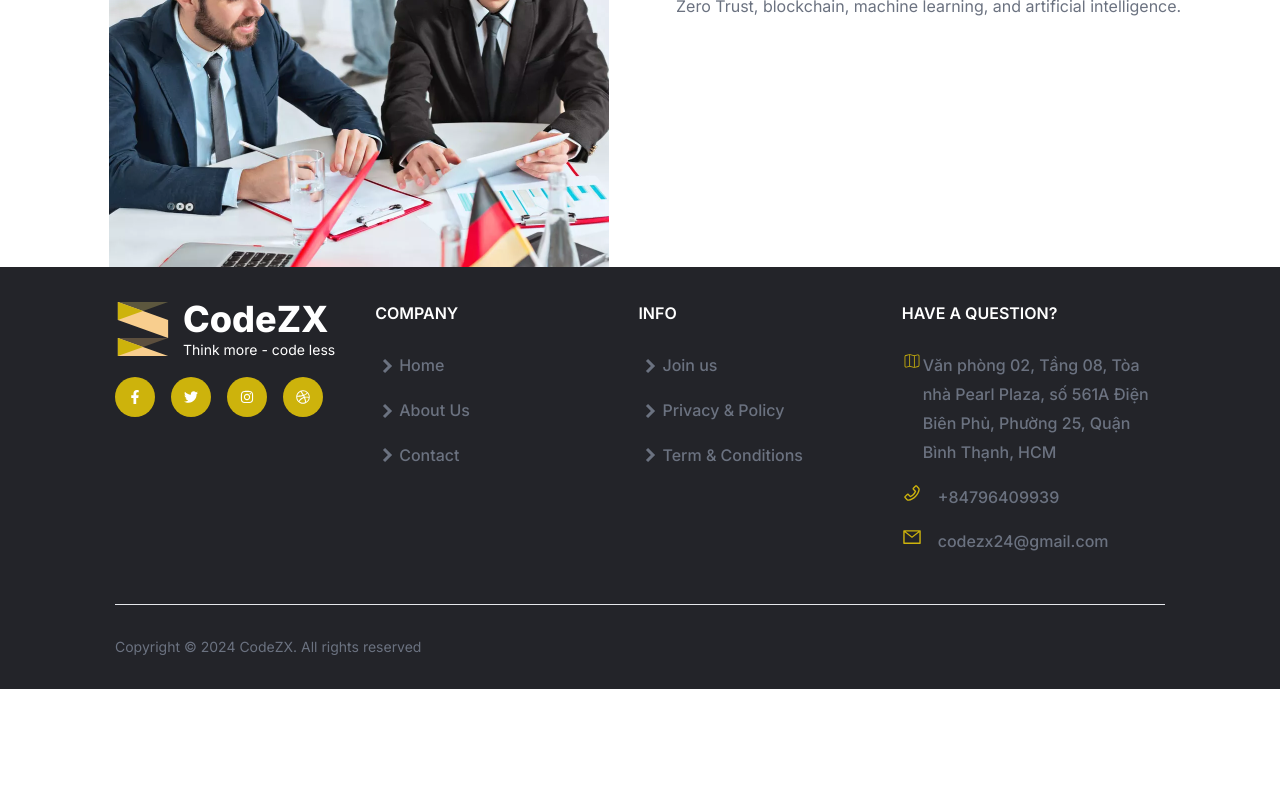
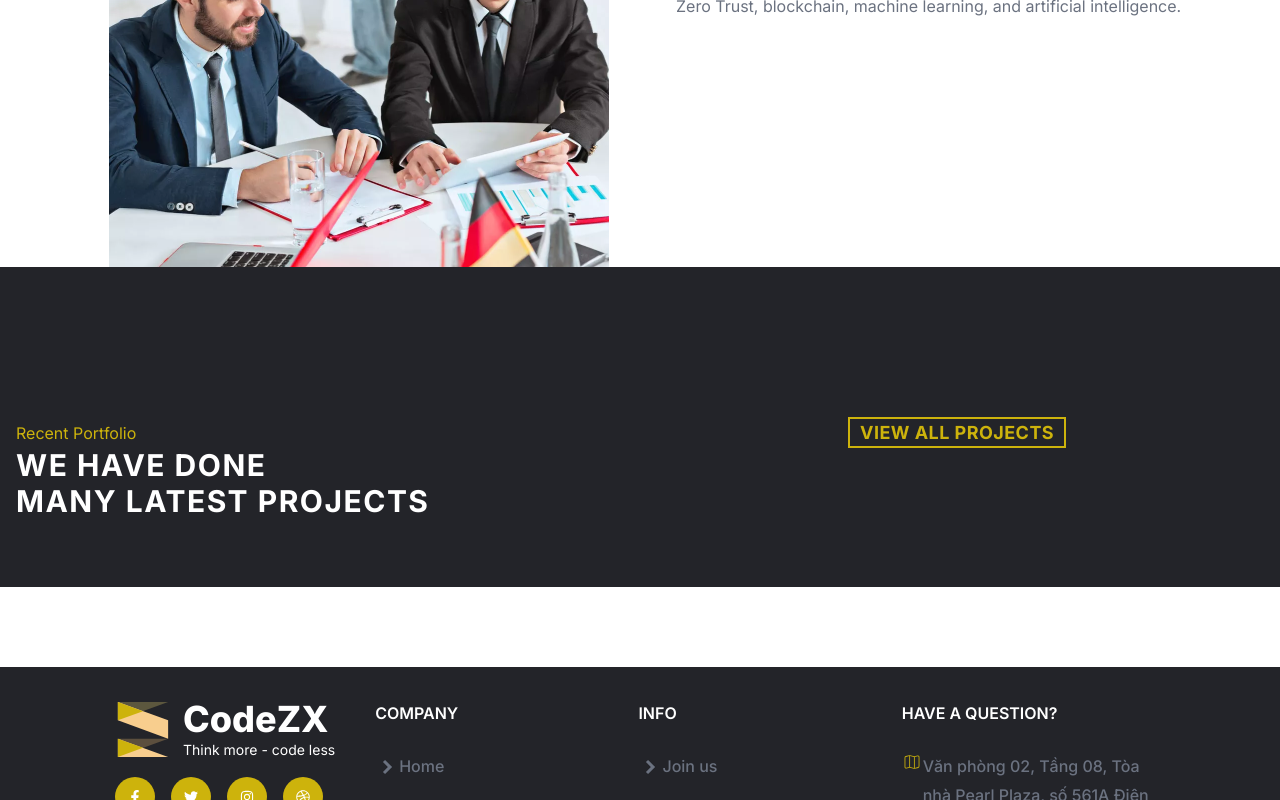
Before and after one commit to codezxvn/intro-page, a Next.js app: page / in a window 1280 px wide. Shown: the part 2000-2800 px from the top of the page. Before the commit the page ends 2689 px from the top, so only its background shows below. Built offline with nearby package versions, Linux system fonts and the light colour scheme.

Commit message:
first commit

```diff
--- a/src/app/page.tsx
+++ b/src/app/page.tsx
@@ -1,4 +1,4 @@
-import { About, Footer, Header } from "@/components/organisms";
+import { About, Footer, Header, Portfolio } from "@/components/organisms";
 
 import { SolutionOrganisms } from "@/components/organisms";
 import Intro from "@/components/organisms/intro";
@@ -10,6 +10,7 @@ export default function Home() {
       <Intro />
       <SolutionOrganisms />
       <About />
+      <Portfolio />
       <Footer />
     </>
   );
--- a/src/components/organisms/index.ts
+++ b/src/components/organisms/index.ts
@@ -2,3 +2,4 @@ export { default as Header } from "./header";
 export { default as SolutionOrganisms } from "./solution-content";
 export { default as Footer } from "./footer";
 export { default as About } from "./about";
+export { default as Portfolio } from "./portfolio";
--- /dev/null
+++ b/src/components/organisms/portfolio.tsx
@@ -0,0 +1,26 @@
+"use client";
+import styles from "./styles/Portfolio.module.css";
+export default function Portfolio() {
+  return (
+    <section className={`relative w-full pl-5 ${styles.overlay}`}>
+      <div className="absolute top-0 left-0 right-0 h-4/5 bg-gradient-to-b bg-secondary"></div>
+
+      <div className="max-w-screen-lg relative mt-10">
+        <div className="flex mr-4 ml-4 justify-between pb-5 grid-cols-3">
+          <div className={`col-span-1`}>
+            <span className="text-neutral">Recent Portfolio</span>
+            <h2 className="text-white uppercase text-3xl font-bold tracking-wider mb-4">
+              We have done <br /> many latest projects
+            </h2>
+          </div>
+          <div className={`col-span-1`}>
+            <a href="#" className={`uppercase font-bold text-lg tracking-wide text-neutral ${styles.btn}`}>
+                View All Projects
+            </a>
+          </div>
+        </div>
+        <div className="flex flex-row -mr-4 -ml-4 flex-wrap"></div>
+      </div>
+    </section>
+  );
+}
--- /dev/null
+++ b/src/components/organisms/styles/Portfolio.module.css
@@ -0,0 +1,8 @@
+.btn {
+    border: 2px solid #cdb30c;
+    padding: 3px 10px;
+}
+
+.overlay {
+    padding: 7em 0;
+}
```
